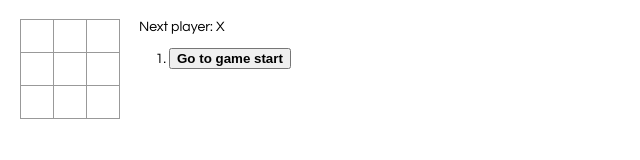
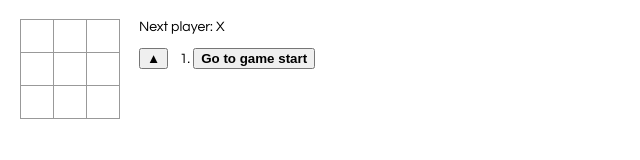
Before and after one commit to erich564/tic-tac-toe, a React app: page / in a window 1280 px wide. Shown: the whole page, without its empty margins (0-640 px from the left). Built offline with nearby package versions, Linux system fonts and the light colour scheme.

Commit message:
Sort move list asc or desc

```diff
--- a/src/index.css
+++ b/src/index.css
@@ -4,7 +4,7 @@ body {
 }
 
 ol, ul {
-  padding-left: 30px;
+  padding-left: 25px;
 }
 
 .board-row:after {
@@ -53,6 +53,28 @@ ol, ul {
   margin-left: 20px;
 }
 
-.game-info button.bold {
+.history {
+  display: flex;
+  margin-top: 14px;
+}
+
+.history button.bold {
   font-weight: bold;
 }
+
+.history .sort {
+
+}
+
+.history ol {
+  display: flex;
+  margin-top: 0;
+}
+
+ol.asc {
+  flex-direction: column;
+}
+
+ol.desc {
+  flex-direction: column-reverse;
+}
--- a/src/index.js
+++ b/src/index.js
@@ -50,6 +50,7 @@ class Game extends React.Component {
       }],
       stepNumber: 0,
       xIsNext: true,
+      sortAsc: true,
     }
   }
 
@@ -77,13 +78,17 @@ class Game extends React.Component {
     });
   }
 
+  invertSort() {
+    this.setState({sortAsc: !this.state.sortAsc});
+  }
+
   render() {
     const history = this.state.history;
     const current = history[this.state.stepNumber];
     const winner = calculateWinner(current.squares);
 
     const moves = history.map((entry, move) => {
-      const desc = move ?
+      const textGoToMove = move ?
         `Go to move #${move} ${createRowColStr(entry.squareId)}` :
         'Go to game start';
       return (
@@ -92,7 +97,7 @@ class Game extends React.Component {
             onClick={() => this.jumpTo(move)}
             className={this.state.stepNumber === move ? 'bold' : ''}
           >
-            {desc}
+            {textGoToMove}
           </button>
         </li>
       );
@@ -119,7 +124,14 @@ class Game extends React.Component {
         </div>
         <div className="game-info">
           <div>{status}</div>
-          <ol>{moves}</ol>
+          <div className="history">
+            <div className="sort">
+              <button onClick={() => this.invertSort()}>
+                {this.state.sortAsc ? '▲' : '▼'}
+              </button>
+            </div>
+            <ol className={this.state.sortAsc ? 'asc' : 'desc'}>{moves}</ol>
+          </div>
         </div>
       </div>
     );
```
